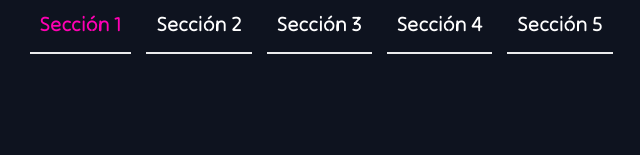
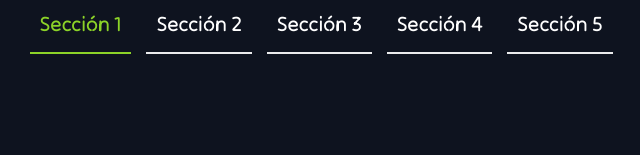
Before and after one commit to IkarusVI/PracticaCss, a plain HTML site: page p3.html in a window 1280 px wide. Shown: the top 155 px of the page, without its empty margins (319-959 px from the left). Drawn offline with Linux system fonts and the light colour scheme; files whose address does not match are found by name.

Commit message:
retoques esteticos

```diff
--- a/styles/header.css
+++ b/styles/header.css
@@ -48,8 +48,9 @@ body{
     border-bottom: 2px solid #ffffffe9;
 }
 #nav-menu a:hover{
-    border-bottom: 2px solid #00ff9db1;
+    border-bottom: 2px solid #8CD328;
 }
 #nav-menu ul li .active{
-    color: rgb(255, 0, 179);
+    color: #8CD328;
+    border-bottom: 2px solid #8CD328;
 }
```
